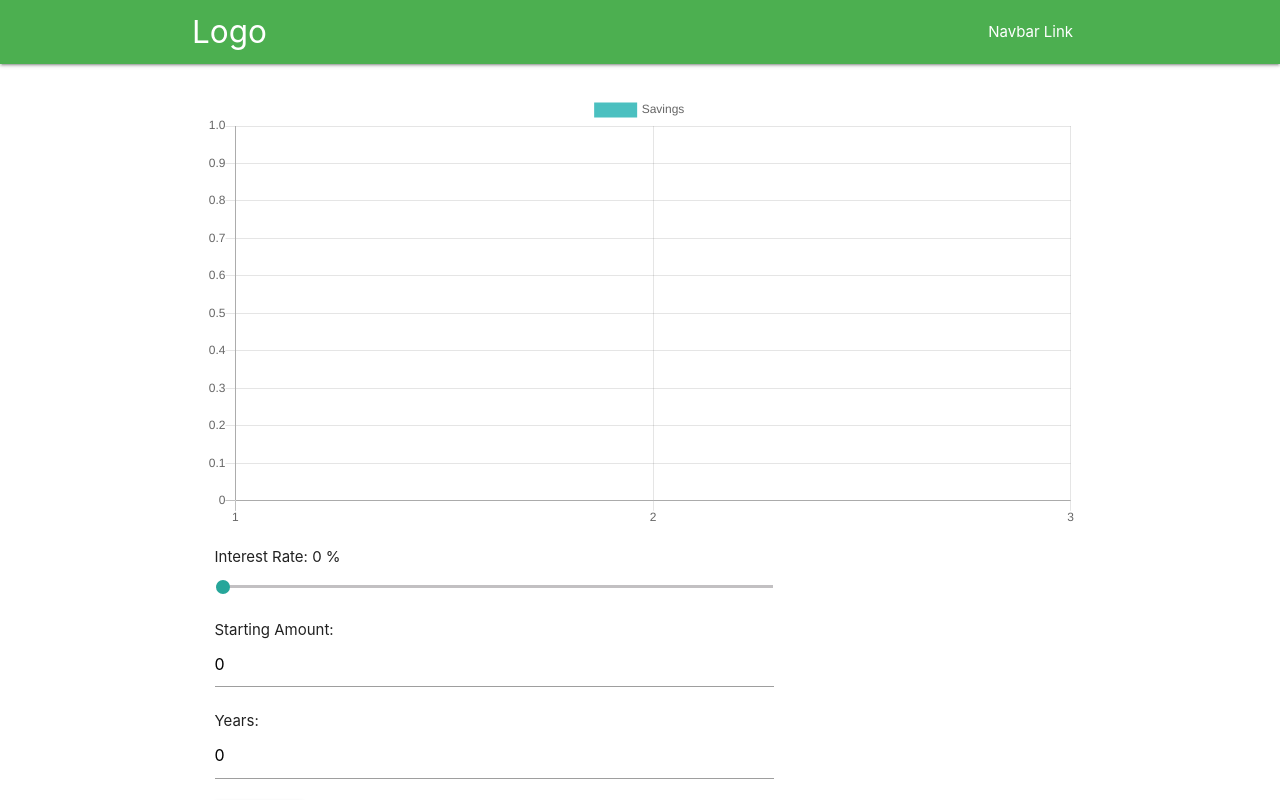
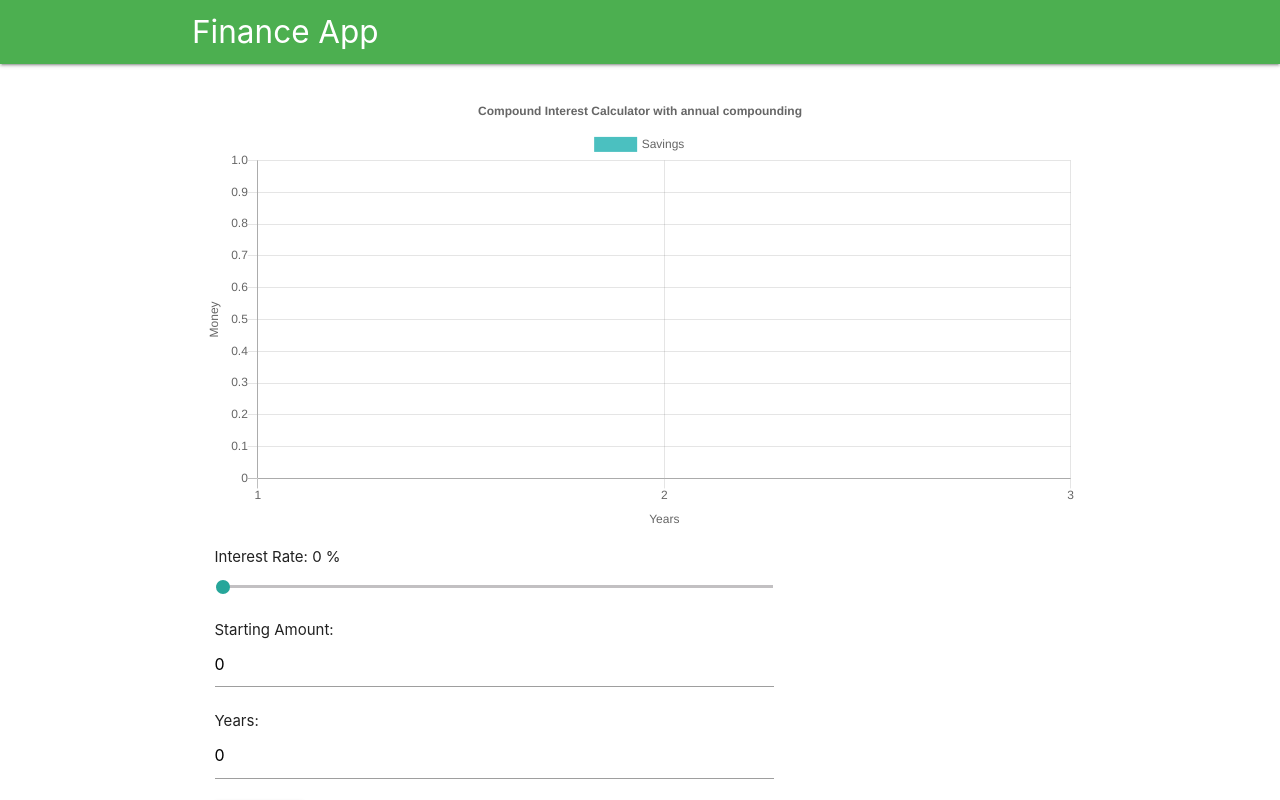
Before and after one commit to alex-love/finance-app, a React (Create React App) app: page /compound-interest-calculator in a window 1280 px wide. Shown: the top 800 px of the page. Built offline with nearby package versions, Linux system fonts and the light colour scheme.

Commit message:
update footer, fix axes labelling

```diff
--- a/src/components/functional/Calculator.js
+++ b/src/components/functional/Calculator.js
@@ -113,9 +113,39 @@ class Graph extends Component {
   render() {
     const { data } = this.state.data.datasets[0];
     const { years, finalAmount } = this.state;
+
+    const chartOptions = {
+      title: {
+        display: true,
+        text: "Compound Interest Calculator with annual compounding"
+      },
+      scales: {
+        xAxes: [
+          {
+            scaleLabel: {
+              display: true,
+              labelString: "Years"
+            }
+          }
+        ],
+        yAxes: [
+          {
+            scaleLabel: {
+              display: true,
+              labelString: "Money"
+            }
+          }
+        ]
+      }
+    };
     return (
       <div>
-        <Line data={this.state.data} width={400} height={200} />
+        <Line
+          data={this.state.data}
+          width={400}
+          height={200}
+          options={chartOptions}
+        />
         <div className="col m8 s8">
           <form onSubmit={this.handleChange}>
             <p className="range-field">
--- a/src/components/layout/Footer.js
+++ b/src/components/layout/Footer.js
@@ -16,6 +16,7 @@ export default class Footer extends Component {
                   blog/personal website{" "}
                   <a
                     rel="noopener noreferrer"
+                    style={{ color: "yellow" }}
                     href="https://alex-love.github.io"
                     target="_blank"
                   >
--- a/src/components/layout/Navbar.js
+++ b/src/components/layout/Navbar.js
@@ -1,25 +1,28 @@
-import React, { Component } from 'react'
-import {Link} from 'react-router-dom'
+import React, { Component } from "react";
+import { Link } from "react-router-dom";
 
 class Navbar extends Component {
   render() {
     return (
       <div>
         <nav className="green" role="navigation">
-                    <div className="nav-wrapper container"><Link id="logo-container" to="/" className="brand-logo">Logo</Link>
-                        <ul className="right hide-on-med-and-down">
+          <div className="nav-wrapper container">
+            <Link id="logo-container" to="/" className="brand-logo">
+              Finance App
+            </Link>
+            {/* <ul className="right hide-on-med-and-down">
                             <li><a href="#">Navbar Link</a></li>
                         </ul>
 
                         <ul id="nav-mobile" className="sidenav">
                             <li><a href="#">Navbar Link</a></li>
                         </ul>
-                        <a href="#" data-target="nav-mobile" className="sidenav-trigger"><i className="material-icons">menu</i></a>
+                        <a href="#" data-target="nav-mobile" className="sidenav-trigger"><i className="material-icons">menu</i></a> */}
           </div>
         </nav>
       </div>
-        )
+    );
   }
 }
 
-export default Navbar
+export default Navbar;
```
Also changed, not shown: src/App.css (+4 -4 lines). Lines whose indentation alone changed are shown as unchanged.
